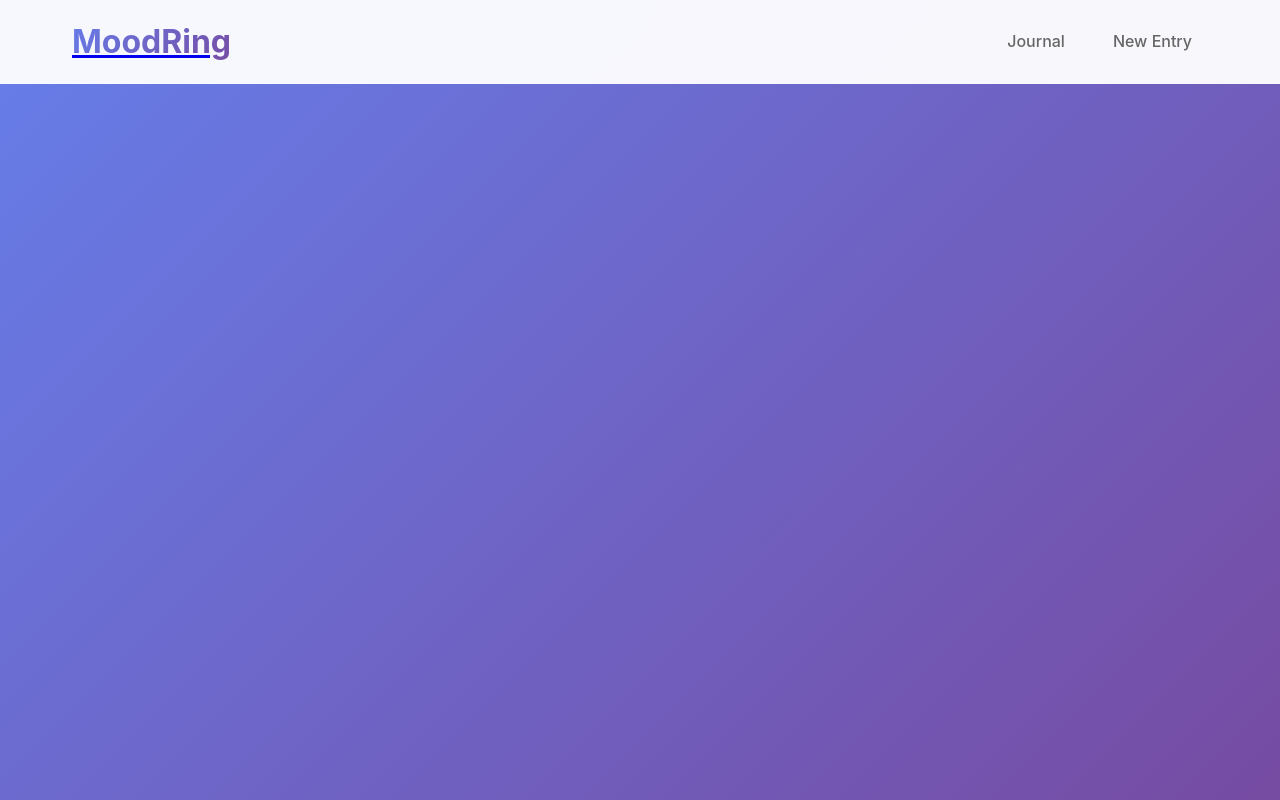
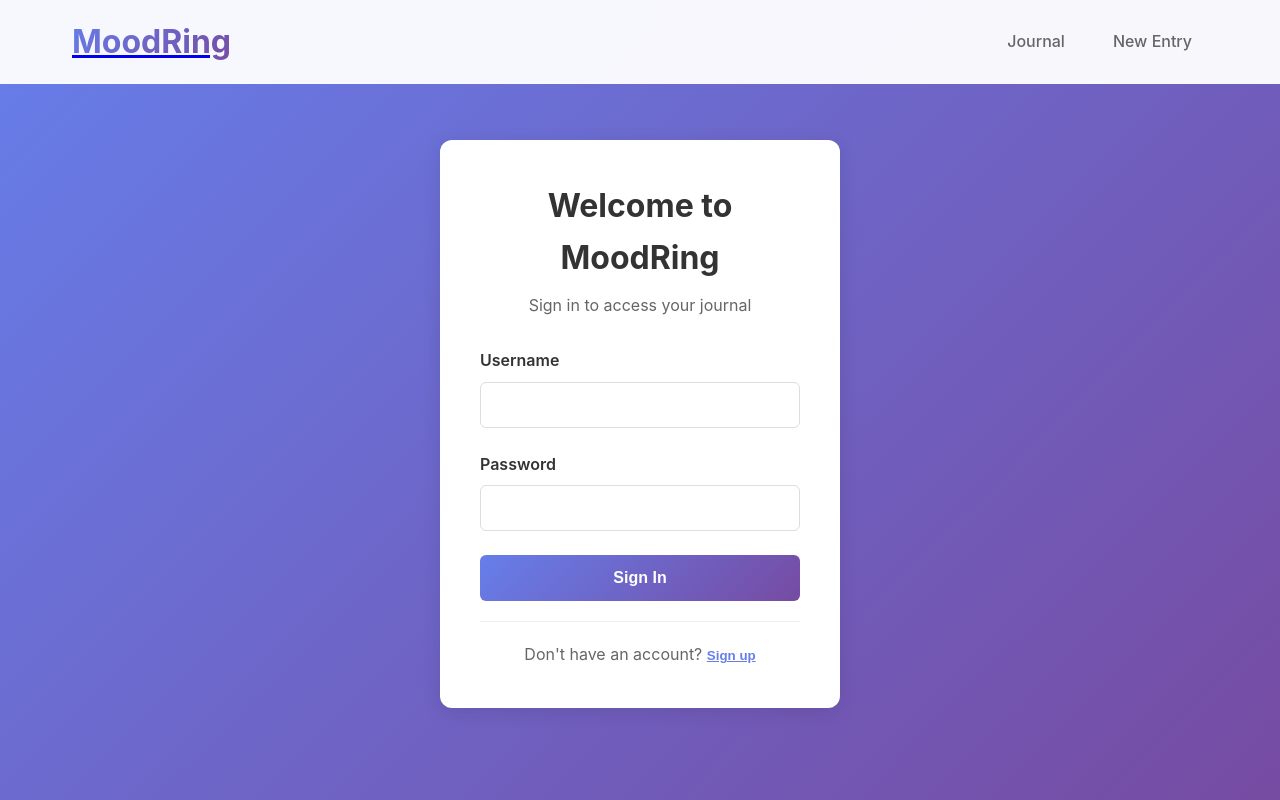
Before and after one commit to ThisbeSchoJo/moodring, a React (Create React App) app in the folder client/: page /login in a window 1280 px wide. Built offline with nearby package versions, Linux system fonts and the light colour scheme.

Commit message:
Added Login component and gave it styling

```diff
--- a/client/src/App.js
+++ b/client/src/App.js
@@ -1,10 +1,11 @@
-import React from 'react';
-import { BrowserRouter as Router, Routes, Route } from 'react-router-dom';
-import Header from './components/Header';
-import Journal from './components/Journal';
-import EntryForm from './components/EntryForm';
-import EntryDetail from './components/EntryDetail';
-import './App.css';
+import React from "react";
+import { BrowserRouter as Router, Routes, Route } from "react-router-dom";
+import Header from "./components/Header";
+import Journal from "./components/Journal";
+import EntryForm from "./components/EntryForm";
+import EntryDetail from "./components/EntryDetail";
+import Login from "./components/Login";
+import "./App.css";
 
 function App() {
   return (
@@ -13,6 +14,7 @@ function App() {
         <Header />
         <main className="container">
           <Routes>
+            <Route path="/login" element={<Login />} />
             <Route path="/" element={<Journal />} />
             <Route path="/new" element={<EntryForm />} />
             <Route path="/entry/:id" element={<EntryDetail />} />
--- /dev/null
+++ b/client/src/components/Login.js
@@ -0,0 +1,83 @@
+import React, { useState } from "react";
+import { useNavigate } from "react-router-dom";
+import axios from "axios";
+import "../styling/login.css";
+
+const Login = () => {
+  const [username, setUsername] = useState("");
+  const [password, setPassword] = useState("");
+  const [error, setError] = useState("");
+  const [isLoading, setIsLoading] = useState(false);
+  const navigate = useNavigate();
+
+  const handleSubmit = async (e) => {
+    e.preventDefault();
+    setIsLoading(true);
+    setError("");
+
+    try {
+      const response = await axios.post("http://localhost:5555/login", {
+        username,
+        password,
+      });
+
+      // Store user data in localStorage (simple session management)
+      localStorage.setItem("user", JSON.stringify(response.data));
+
+      // Redirect to journal
+      navigate("/");
+    } catch (error) {
+      setError(error.response?.data?.error || "Login failed");
+    } finally {
+      setIsLoading(false);
+    }
+  };
+
+  return (
+    <div className="login-container">
+      <div className="login-form">
+        <h2>Welcome to MoodRing</h2>
+        <p>Sign in to access your journal</p>
+
+        {error && <div className="error-message">{error}</div>}
+
+        <form onSubmit={handleSubmit}>
+          <div className="form-group">
+            <label htmlFor="username">Username</label>
+            <input
+              type="text"
+              id="username"
+              value={username}
+              onChange={(e) => setUsername(e.target.value)}
+              required
+            />
+          </div>
+
+          <div className="form-group">
+            <label htmlFor="password">Password</label>
+            <input
+              type="password"
+              id="password"
+              value={password}
+              onChange={(e) => setPassword(e.target.value)}
+              required
+            />
+          </div>
+
+          <button type="submit" className="login-button" disabled={isLoading}>
+            {isLoading ? "Signing in..." : "Sign In"}
+          </button>
+        </form>
+
+        <div className="login-footer">
+          <p>
+            Don't have an account?{" "}
+            <button className="link-button">Sign up</button>
+          </p>
+        </div>
+      </div>
+    </div>
+  );
+};
+
+export default Login;
--- /dev/null
+++ b/client/src/styling/login.css
@@ -0,0 +1,114 @@
+.login-container {
+  display: flex;
+  justify-content: center;
+  align-items: center;
+  min-height: 80vh;
+  padding: 20px;
+}
+
+.login-form {
+  background: white;
+  padding: 40px;
+  border-radius: 12px;
+  box-shadow: 0 4px 20px rgba(0, 0, 0, 0.1);
+  width: 100%;
+  max-width: 400px;
+}
+
+.login-form h2 {
+  text-align: center;
+  color: #333;
+  margin-bottom: 10px;
+  font-size: 2rem;
+  font-weight: 700;
+}
+
+.login-form p {
+  text-align: center;
+  color: #666;
+  margin-bottom: 30px;
+}
+
+.form-group {
+  margin-bottom: 20px;
+}
+
+.form-group label {
+  display: block;
+  margin-bottom: 8px;
+  font-weight: 600;
+  color: #333;
+}
+
+.form-group input {
+  width: 100%;
+  padding: 12px;
+  border: 1px solid #ddd;
+  border-radius: 6px;
+  font-size: 16px;
+  transition: border-color 0.3s ease;
+}
+
+.form-group input:focus {
+  outline: none;
+  border-color: #667eea;
+  box-shadow: 0 0 0 2px rgba(102, 126, 234, 0.1);
+}
+
+.login-button {
+  width: 100%;
+  padding: 14px;
+  background: linear-gradient(135deg, #667eea 0%, #764ba2 100%);
+  color: white;
+  border: none;
+  border-radius: 6px;
+  font-size: 16px;
+  font-weight: 600;
+  cursor: pointer;
+  transition: transform 0.2s ease;
+}
+
+.login-button:hover:not(:disabled) {
+  transform: translateY(-1px);
+}
+
+.login-button:disabled {
+  opacity: 0.7;
+  cursor: not-allowed;
+  transform: none;
+}
+
+.error-message {
+  background-color: #f8d7da;
+  color: #721c24;
+  padding: 12px;
+  border-radius: 6px;
+  margin-bottom: 20px;
+  border: 1px solid #f5c6cb;
+  text-align: center;
+}
+
+.login-footer {
+  text-align: center;
+  margin-top: 20px;
+  padding-top: 20px;
+  border-top: 1px solid #eee;
+}
+
+.login-footer p {
+  color: #666;
+  margin: 0;
+}
+
+.link-button {
+  background: none;
+  border: none;
+  color: #667eea;
+  cursor: pointer;
+  font-weight: 600;
+  text-decoration: underline;
+}
+
+.link-button:hover {
+  color: #5a67d8;
+}
```
Also changed, not shown: 1 other file (tests, documents, lock files or other folders).
